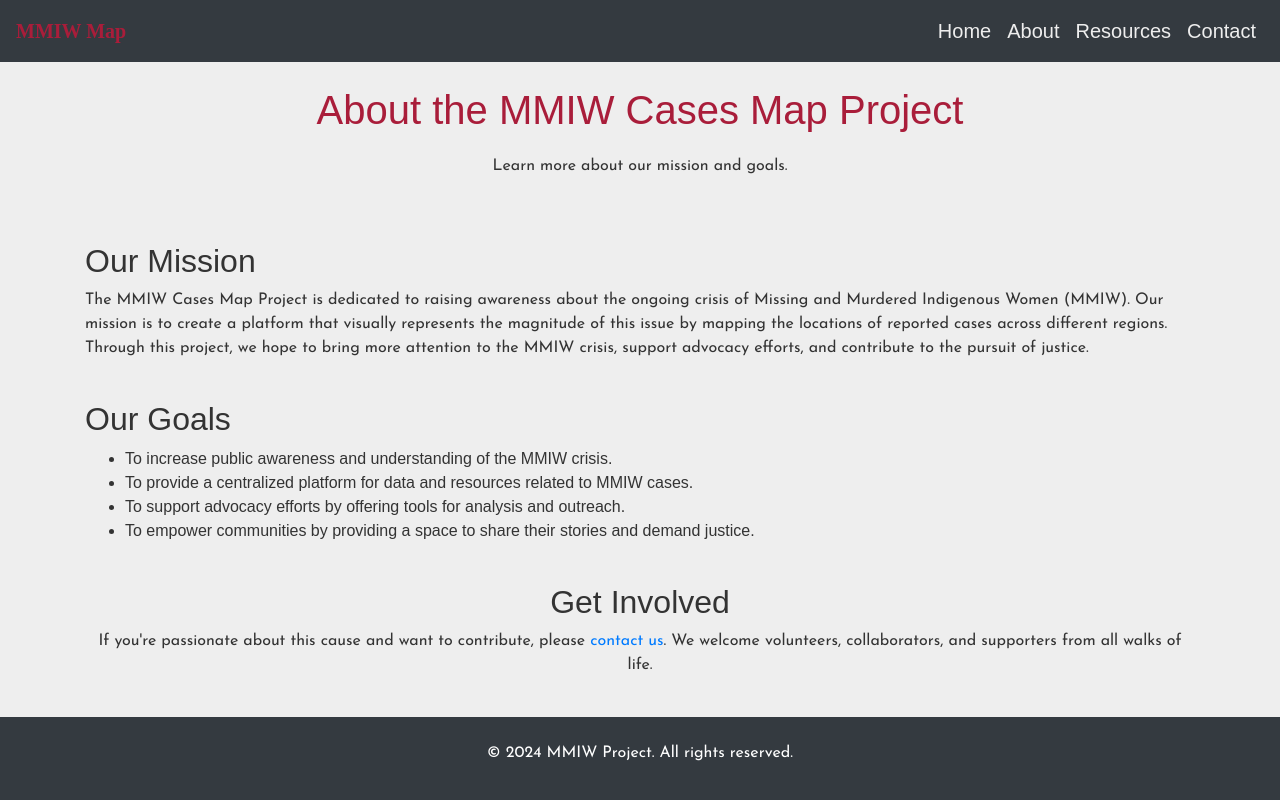
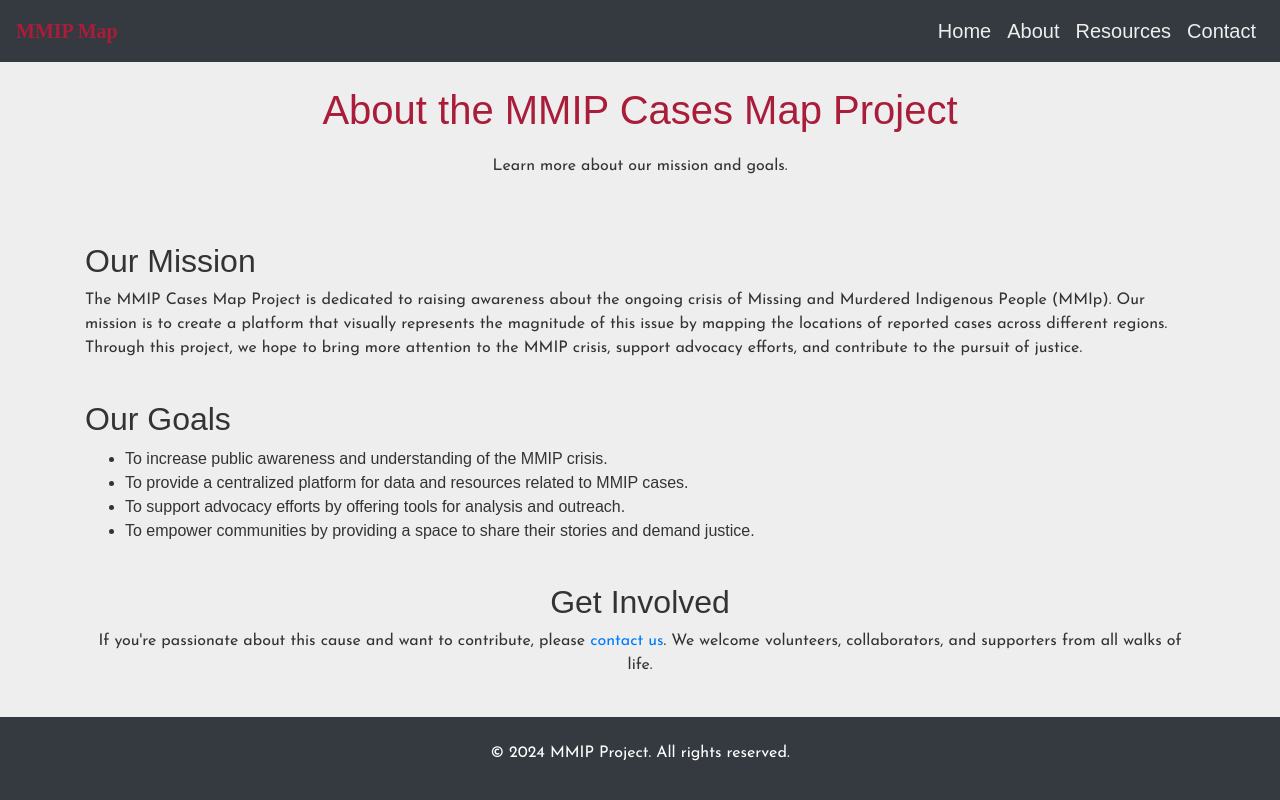
Before and after one commit to linishere/-Murdered-and-Missing-Relatives-Map, a plain HTML site: page about.html in a window 1280 px wide. Drawn offline with nearby package versions, Linux system fonts and the light colour scheme; a web font is replaced by a local one.

Commit message:
UPDATING

```diff
--- a/about.html
+++ b/about.html
@@ -3,7 +3,7 @@
 <head>
     <meta charset="UTF-8">
     <meta name="viewport" content="width=device-width, initial-scale=1.0">
-    <title>MMIW Cases Map</title>
+    <title>MMIP Cases Map</title>
     <!-- Bootstrap CSS -->
     <link href="https://stackpath.bootstrapcdn.com/bootstrap/4.5.2/css/bootstrap.min.css" rel="stylesheet">
     <!-- Leaflet.js CSS for the map -->
@@ -25,7 +25,7 @@
 
     <!-- Navbar -->
     <nav class="navbar navbar-expand-lg navbar-dark bg-dark">
-        <a class="navbar-brand" href="#">MMIW Map</a>
+        <a class="navbar-brand" href="#">MMIP Map</a>
         <button class="navbar-toggler" type="button" data-toggle="collapse" data-target="#navbarNav" aria-controls="navbarNav" aria-expanded="false" aria-label="Toggle navigation">
             <span class="navbar-toggler-icon"></span>
         </button>
@@ -51,7 +51,7 @@
     <div class="container mt-4">
     <div class="row">
         <div class="col-12">
-            <h1 class="text-center">About the MMIW Cases Map Project</h1>
+            <h1 class="text-center">About the MMIP Cases Map Project</h1>
             <p class="text-center">Learn more about our mission and goals. </p>
         </div>
     </div>
@@ -61,9 +61,9 @@
         <div class="col-12">
             <h2>Our Mission</h2>
             <p>
-                The MMIW Cases Map Project is dedicated to raising awareness about the ongoing crisis of Missing and Murdered Indigenous Women (MMIW).
+                The MMIP Cases Map Project is dedicated to raising awareness about the ongoing crisis of Missing and Murdered Indigenous People (MMIp).
                 Our mission is to create a platform that visually represents the magnitude of this issue by mapping the locations of reported cases across
-                different regions. Through this project, we hope to bring more attention to the MMIW crisis, support advocacy efforts, and contribute to the pursuit of justice.
+                different regions. Through this project, we hope to bring more attention to the MMIP crisis, support advocacy efforts, and contribute to the pursuit of justice.
             </p>
         </div>
     </div>
@@ -73,8 +73,8 @@
         <div class="col-12">
             <h2>Our Goals</h2>
             <ul>
-                <li>To increase public awareness and understanding of the MMIW crisis.</li>
-                <li>To provide a centralized platform for data and resources related to MMIW cases.</li>
+                <li>To increase public awareness and understanding of the MMIP crisis.</li>
+                <li>To provide a centralized platform for data and resources related to MMIP cases.</li>
                 <li>To support advocacy efforts by offering tools for analysis and outreach.</li>
                 <li>To empower communities by providing a space to share their stories and demand justice.</li>
             </ul>
@@ -92,7 +92,7 @@
 
     <!-- Footer -->
     <footer class="bg-dark text-center py-4 mt-4">
-        <p>&copy; 2024 MMIW Project. All rights reserved.</p>
+        <p>&copy; 2024 MMIP Project. All rights reserved.</p>
     </footer>
 </body>
 </html>
```
Also changed, not shown: contact.html (+3 -3 lines), home.html (+4 -4 lines), resources.html (+5 -5 lines).
